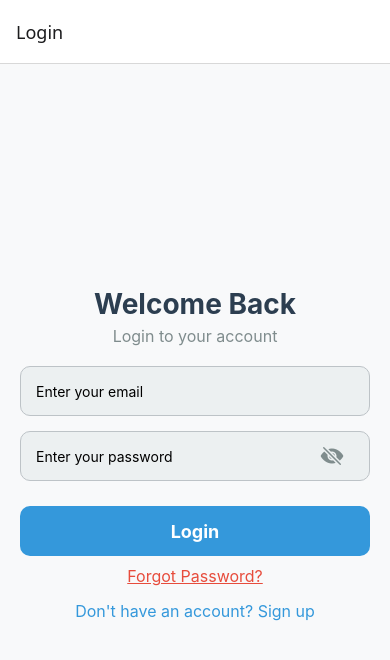
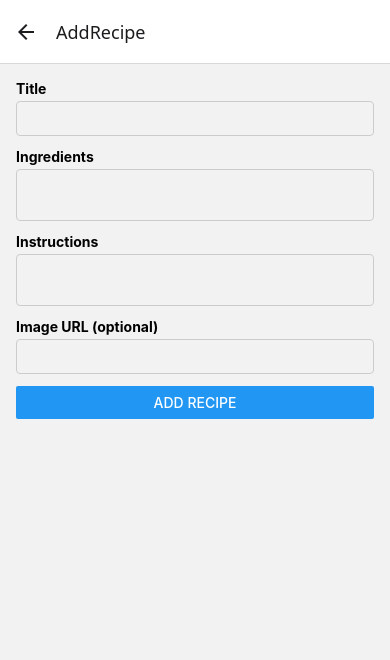
Before and after one commit to n-krishna/RecipeApp, a React Native app: screen /AddRecipe in a window 390 px wide. Shown: the top 660 px of the page. Built offline with nearby package versions, Linux system fonts and the light colour scheme.

Commit message:
WIP: Added navigation and HomeScreen updates

```diff
--- a/navigation.js
+++ b/navigation.js
@@ -4,6 +4,7 @@ import React from "react";
 import HomeScreen from "./screens/HomeScreen";
 import LoginScreen from "./screens/LoginScreen";
 import SignupScreen from "./screens/SignupScreen";
+import AddRecipeScreen from "./screens/AddRecipeScreen"; // Adding navigation for Recipe  : Faraz
 
 const Stack = createStackNavigator();
 
@@ -14,6 +15,7 @@ export default function AppNavigator() {
         <Stack.Screen name="Login" component={LoginScreen} />
         <Stack.Screen name="Signup" component={SignupScreen} />
         <Stack.Screen name="Home" component={HomeScreen} />
+        <Stack.Screen name="AddRecipe" component={AddRecipeScreen} />
       </Stack.Navigator>
     </NavigationContainer>
   );
--- /dev/null
+++ b/screens/AddRecipeScreen.js
@@ -0,0 +1,75 @@
+import React, { useState } from 'react';
+import { View, Text, TextInput, Button, StyleSheet, ScrollView, Alert } from 'react-native';
+import { db, auth } from '../firebaseConfig';
+import { collection, addDoc } from 'firebase/firestore';
+
+const AddRecipeScreen = ({ navigation }) => {
+  const [title, setTitle] = useState('');
+  const [ingredients, setIngredients] = useState('');
+  const [instructions, setInstructions] = useState('');
+  const [imageUrl, setImageUrl] = useState(''); // ✅ New State
+
+  const handleAddRecipe = async () => {
+    if (!title || !ingredients || !instructions) {
+      Alert.alert("All fields are required!");
+      return;
+    }
+
+    try {
+      await addDoc(collection(db, 'recipes'), {
+        title,
+        ingredients,
+        instructions,
+        imageUrl, // ✅ New Field
+        userId: auth.currentUser.uid,
+        createdAt: new Date()
+      });
+      Alert.alert("Recipe added successfully!");
+      setTitle('');
+      setIngredients('');
+      setInstructions('');
+      setImageUrl(''); // ✅ Clear image input too
+      navigation.goBack();
+    } catch (error) {
+      console.error("Error adding recipe: ", error);
+      Alert.alert("Error adding recipe.");
+    }
+  };
+
+  return (
+    <ScrollView contentContainerStyle={styles.container}>
+      <Text style={styles.label}>Title</Text>
+      <TextInput value={title} onChangeText={setTitle} style={styles.input} />
+
+      <Text style={styles.label}>Ingredients</Text>
+      <TextInput value={ingredients} onChangeText={setIngredients} style={styles.input} multiline />
+
+      <Text style={styles.label}>Instructions</Text>
+      <TextInput value={instructions} onChangeText={setInstructions} style={styles.input} multiline />
+
+      <Text style={styles.label}>Image URL (optional)</Text>
+      <TextInput value={imageUrl} onChangeText={setImageUrl} style={styles.input} />
+
+      <Button title="Add Recipe" onPress={handleAddRecipe} />
+    </ScrollView>
+  );
+};
+
+const styles = StyleSheet.create({
+  container: {
+    padding: 16
+  },
+  label: {
+    marginBottom: 4,
+    fontWeight: 'bold'
+  },
+  input: {
+    borderWidth: 1,
+    borderColor: '#ccc',
+    marginBottom: 12,
+    padding: 8,
+    borderRadius: 4
+  }
+});
+
+export default AddRecipeScreen;
--- a/screens/HomeScreen.js
+++ b/screens/HomeScreen.js
@@ -13,9 +13,15 @@ export default function HomeScreen({ navigation }) {
     }
   };
 
+  const handleAddRecipe = () => {
+    navigation.navigate("AddRecipe");
+  };
+
   return (
     <View style={{ padding: 20 }}>
       <Text>Welcome to the Recipe App!</Text>
+      <Button title="Add New Recipe" onPress={handleAddRecipe} />
+      <View style={{ marginVertical: 10 }} />
       <Button title="Logout" onPress={handleLogout} />
     </View>
   );
```
